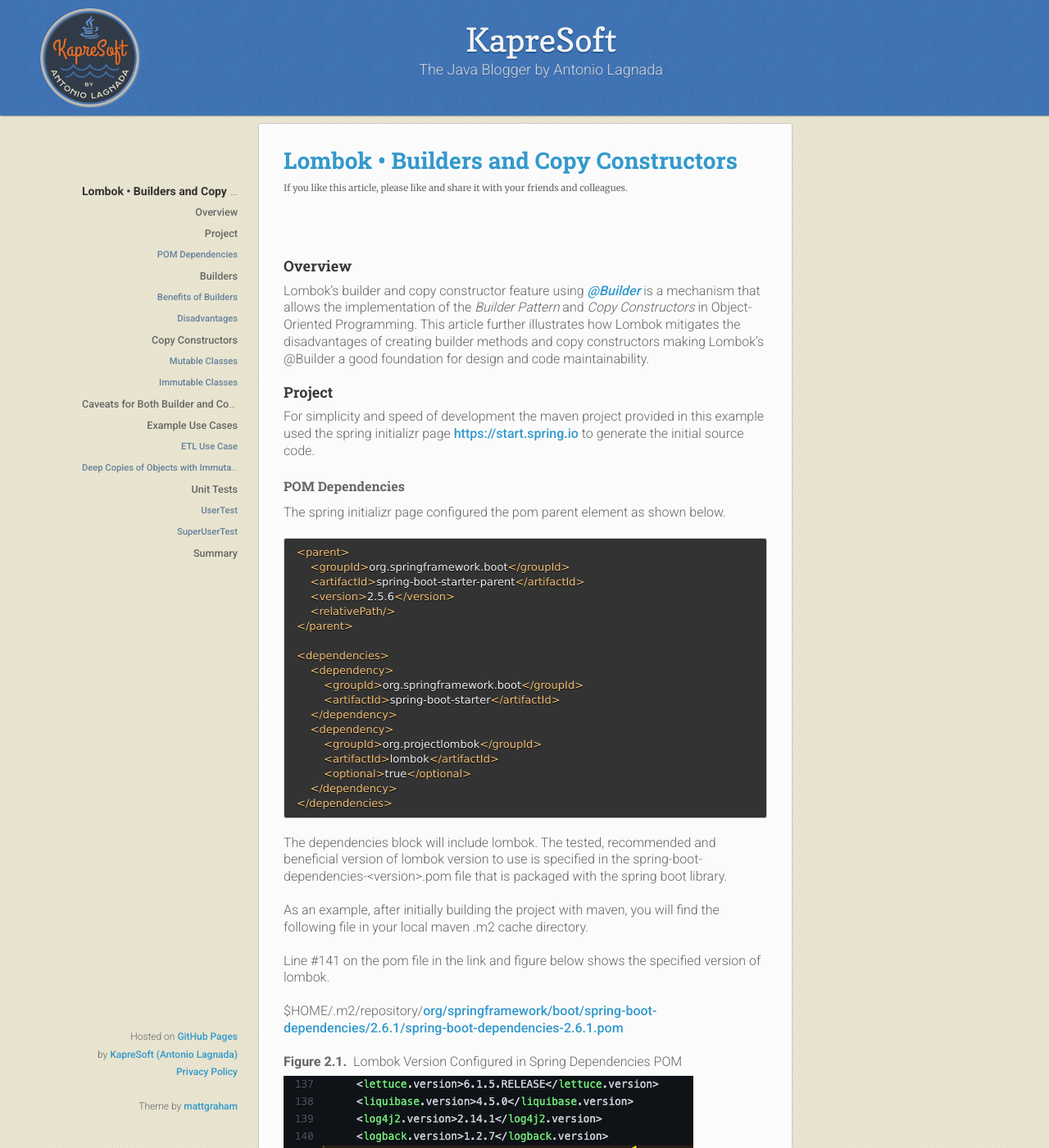
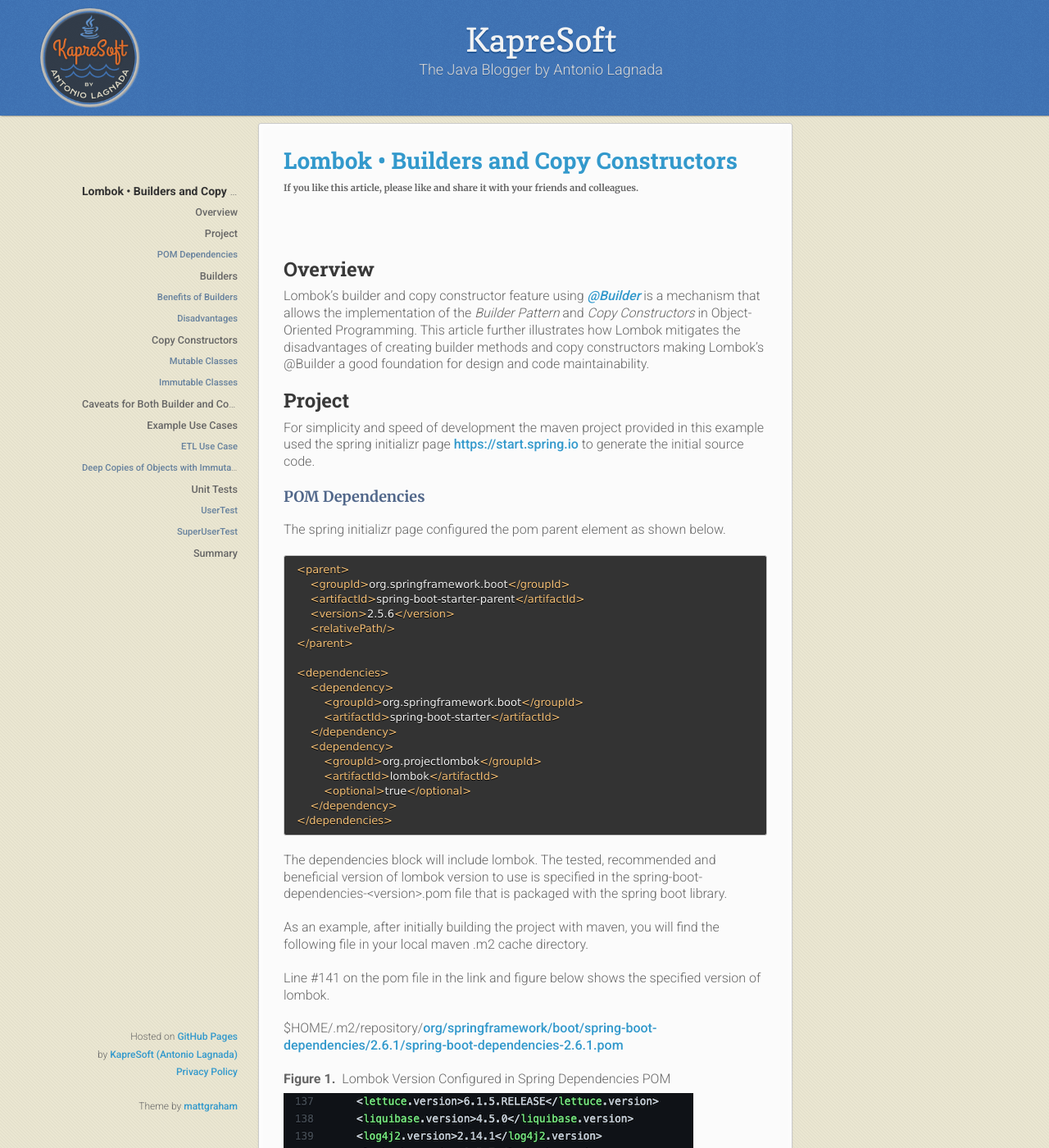
Before and after one commit to kapresoft/kapresoft.github.io, a Jekyll site: the page built from _posts/2021-12-27-lombok-builders-and-copy-constructors.md, in a window 1280 px wide and 1400 px high. Shown: the whole window at 82% size. Built offline with Jekyll 4.4.1, drawn with Linux system fonts in a browser that asks for light colours; comment, search, counter and statistics services are not loaded.

Commit message:
h3,h4 styles

```diff
--- a/_posts/2021-12-27-lombok-builders-and-copy-constructors.md
+++ b/_posts/2021-12-27-lombok-builders-and-copy-constructors.md
@@ -49,7 +49,7 @@
 
 $HOME/.m2/repository/<a target="_blank" href="https://gist.github.com/kapresoft/05f5d652767b30c885b8290a3ea937b3#file-spring-boot-dependencies-2-6-1-pom-L140-L142">org/springframework/boot/spring-boot-dependencies/2.6.1/spring-boot-dependencies-2.6.1.pom</a>
 
-<div class="figure"><span class="title">Figure 2.1.</span>Lombok Version Configured in Spring Dependencies POM</div>
+<div class="figure"><span class="title">Figure 1.</span>Lombok Version Configured in Spring Dependencies POM</div>
 ![Lombok Version in POM](/assets/img/lombok-version.webp)
 
 
--- a/_sass/jekyll-theme-leap-day.scss
+++ b/_sass/jekyll-theme-leap-day.scss
@@ -6,11 +6,13 @@
 @import "normalize";
 @import "fonts";
 @import "rouge-base16-dark";
-@import url('https://fonts.googleapis.com/css2?family=Roboto+Slab:wght@100;300;500;700&family=Roboto:wght@100;300;500;700&family=Merriweather:ital@0;1&display=swap');
+@import url('https://fonts.googleapis.com/css2?family=Roboto+Slab:wght@100;300;500;700&family=Roboto:wght@100;300;500;700&family=Merriweather:ital,wght@0,700;1,300&display=swap');
 
 $body-font: 'Roboto', 'Helvetica', 'Arial', sans-serif;
 $header-font-weight: 700;
 $header-font-family: 'Roboto Slab', serif;
+$header3-font-family: 'Merriweather', serif;
+$header3-font-weight: 700;
 
 body {
   font-family: $body-font;
@@ -22,11 +24,16 @@
   background: url(../images/body-background.png) #eae6d1;
 }
 
-h1, h2, h3, h4, h5, h6 {
+h1, h2, h4, h5, h6 {
   color:#333;
   margin:0 0 10px;
   font-family: $header-font-family;
   font-weight: $header-font-weight;
+}
+
+h3 {
+  font-family: $header3-font-family;
+  font-weight: $header3-font-weight;
 }
 
 div {
--- a/assets/css/style.scss
+++ b/assets/css/style.scss
@@ -50,11 +50,18 @@
 }
 
 h2 {
-  font-size: 18px;
+  font-size: 24px;
+  color:#393939;
 }
 
 h3 {
+  font-size: 18px;
+  color:#51678a;
+}
+
+h4 {
   font-size: 16px;
+  color:#666666;
 }
 
 .share-placeholder {
```
